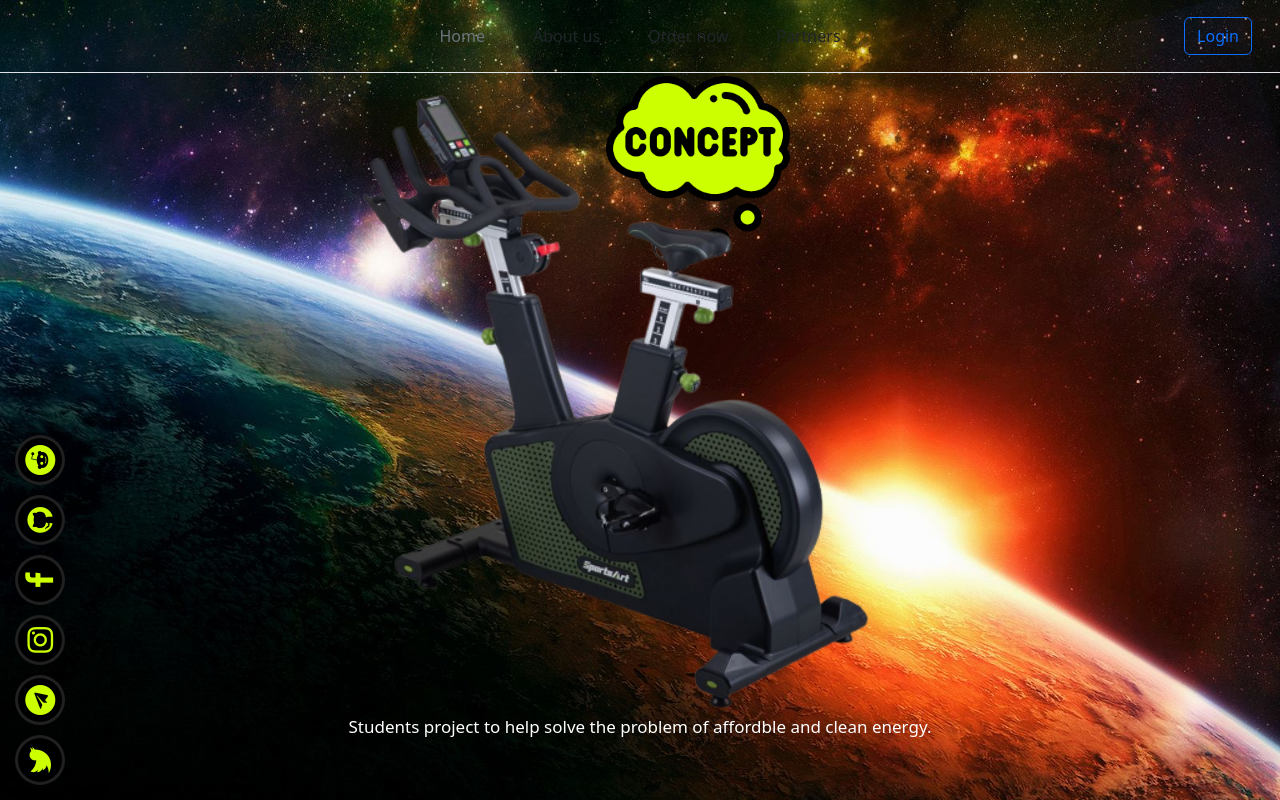
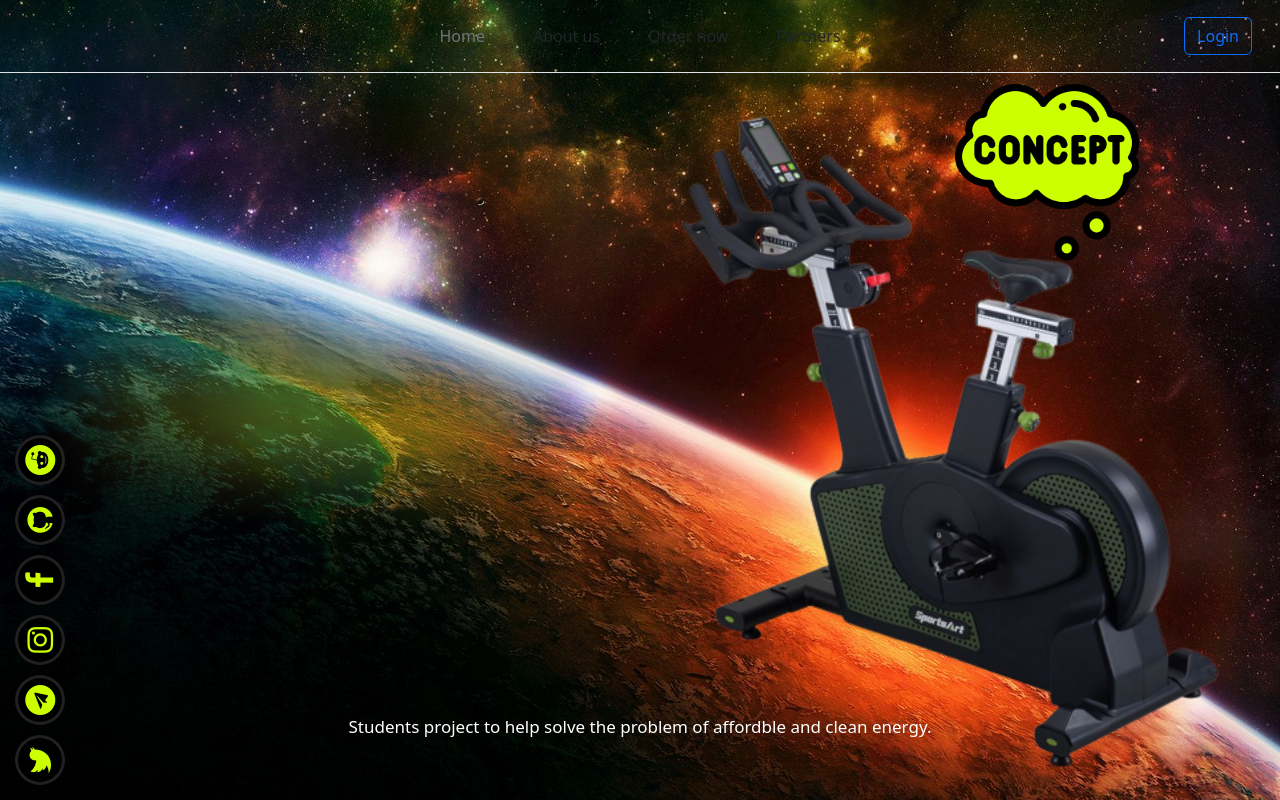
Before and after one commit to ix3bd2/TheChallenge, a Vue app in the folder frontend/: page / in a window 1280 px wide. Built offline with nearby package versions, Linux system fonts and the light colour scheme.

Commit message:
added animation

```diff
--- a/frontend/src/components/HomePage.vue
+++ b/frontend/src/components/HomePage.vue
@@ -1,7 +1,22 @@
 <template>
   <div class="home-page-main">
-    <img class="sport-equipment" src="../assets/machine.png" />
-    <img class="concept-equipment" src="../assets/concept-machine.png" />
+    <div class="row" style="max-width:100%;">
+      <div class="col-lg-6 col-sm-12 text-col">
+
+         <div class="morphing">
+        <div class="word">Generate</div>
+        <div class="word">Energy</div>
+        <div class="word">For</div>
+        <div class="word">Free</div>
+      </div>
+      </div>
+      <div class="col-lg-6 col-sm-12 sport-col">
+        <img class="sport-equipment" src="../assets/machine.png" />
+        <img class="concept-equipment" src="../assets/concept-machine.png" />
+      </div>
+
+    </div>
+
     <div class="machine-text">
       <p>
         Students project to help solve the problem of affordble and clean
@@ -16,6 +31,8 @@ export default {};
 </script>
 
 <style>
+@import url("https://fonts.googleapis.com/css2?family=Roboto+Slab&display=swap");
+
 .home-page-main {
   width: 100%;
   height: 100vh;
@@ -23,13 +40,16 @@ export default {};
   background-repeat: no-repeat;
   background-size: cover;
 }
+.sport-col{
+  position: relative;
+}
 .sport-equipment {
-  height: 80%;
+  height: 85%;
   position: absolute;
-  left: 48%;
-  top: 50%;
+  top: 55% ;
+  left: 50%;
+  transform: translate(-50%,-50%);
   z-index: 4;
-  transform: translate(-50%, -50%);
 }
 .machine-text {
   color: white;
@@ -42,9 +62,72 @@ export default {};
 .concept-equipment {
   height: 23%;
   position: absolute;
-  left:54.5%;
-  top: 21%;
+  left: 65.5%;
+  top: 22%;
   z-index: 3;
   transform: translate(-50%, -50%);
 }
+
+.morphing {
+  font-family: "Roboto Slab", serif;
+
+  position: relative;
+  font-size: 120px;
+  color: #ccff00;
+  min-height: 100vh;
+  filter: contrast(25) blur(1px);
+}
+.text-col{
+  position: relative;
+}
+.word {
+  position: absolute;
+  top: 50%;
+  left: 50%;
+  transform: translate(-50%, -50%);
+  -webkit-animation: word 16s infinite ease-in-out;
+  animation: word 16s infinite ease-in-out;
+}
+.word:nth-child(1) {
+  -webkit-animation-delay: -16s;
+  animation-delay: -16s;
+}
+.word:nth-child(2) {
+  -webkit-animation-delay: -12.8s;
+  animation-delay: -12.8s;
+}
+.word:nth-child(3) {
+  -webkit-animation-delay: -9.6s;
+  animation-delay: -9.6s;
+}
+.word:nth-child(4) {
+  -webkit-animation-delay: -6.4s;
+  animation-delay: -6.4s;
+}
+@-webkit-keyframes word {
+  0%,
+  5%,
+  100% {
+    filter: blur(0px);
+    opacity: 1;
+  }
+  20%,
+  80% {
+    filter: blur(1em);
+    opacity: 0;
+  }
+}
+@keyframes word {
+  0%,
+  5%,
+  100% {
+    filter: blur(0px);
+    opacity: 1;
+  }
+  20%,
+  80% {
+    filter: blur(1em);
+    opacity: 0;
+  }
+}
 </style>
```
